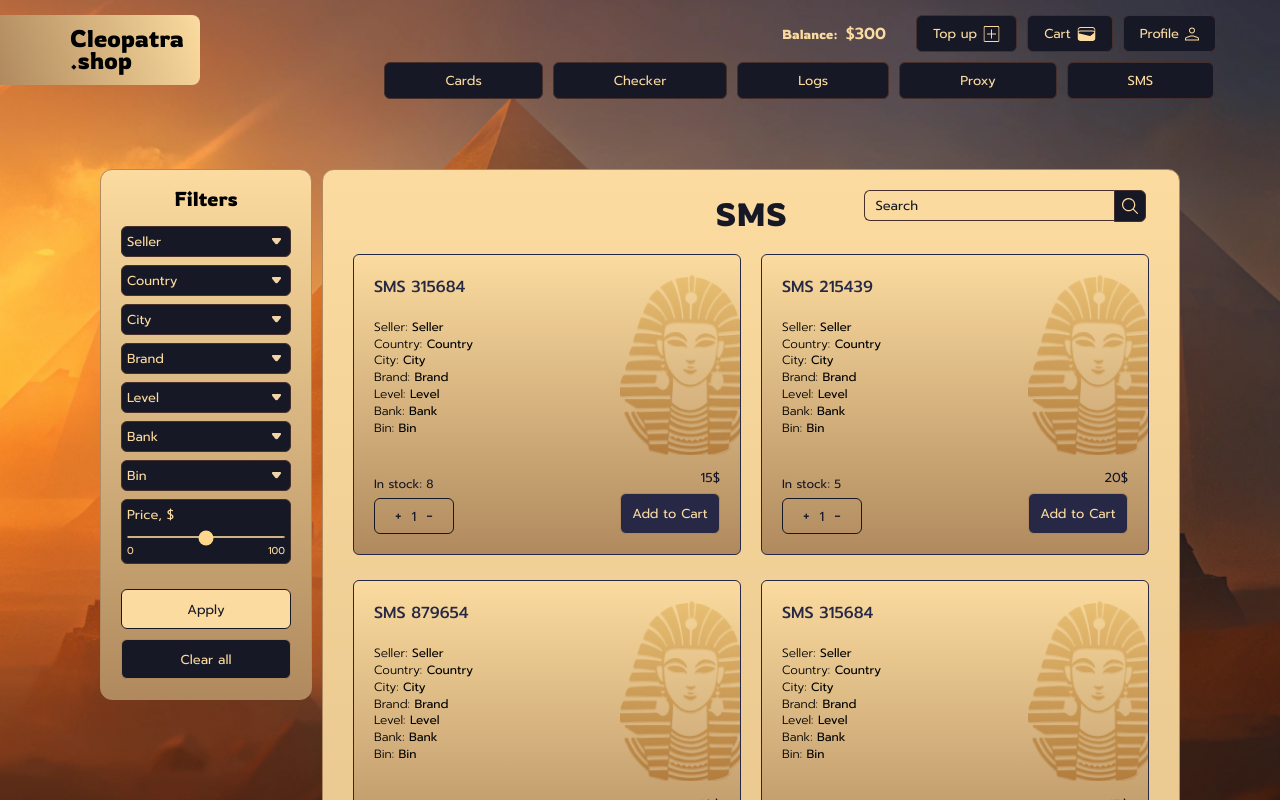
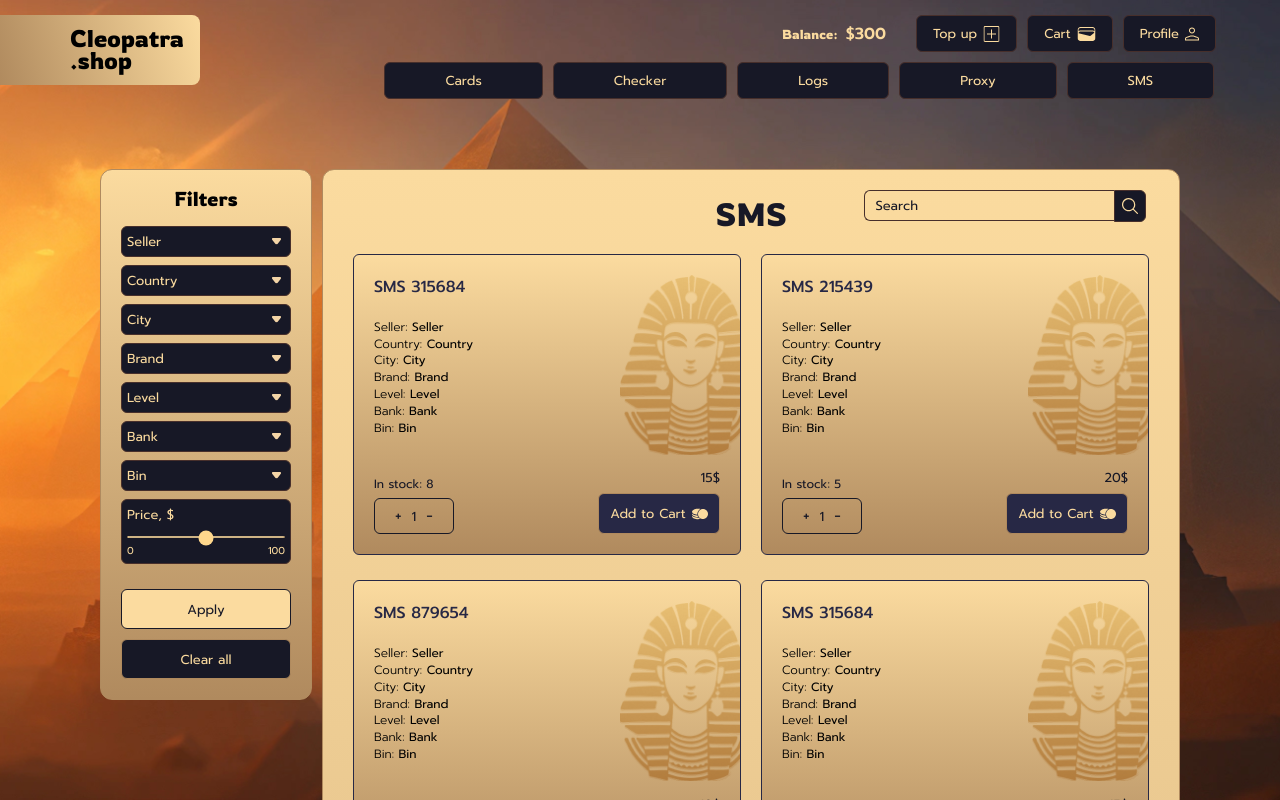
Before and after one commit to GorbachovNikita/cleo_public1, a React (Create React App) app: page /sms in a window 1280 px wide. Shown: the top 800 px of the page. Built offline with nearby package versions, Linux system fonts and the light colour scheme.

Commit message:
add icon for  card button

```diff
--- a/src/components/CardItem/CardItem.css
+++ b/src/components/CardItem/CardItem.css
@@ -12,11 +12,10 @@
   padding: 20px;
   border: 1px solid #272845;
   position: relative;
-  transition: transform 0.3s ease, box-shadow 0.3s ease;
+  transition: box-shadow 0.3s ease;
 }
 
 .card-item:hover {
-  transform: scale(1.04);
   box-shadow: 0 4px 20px rgba(0, 0, 0, 0.3);
 }
 
@@ -95,11 +94,16 @@
   border: 1px solid #b08a5e;
   color: #fbdb9f;
   font-size: 13px;
-  width: 100px;
+  width: 122px;
   height: 41px;
   bottom: 20px;
   right: 20px;
   position: absolute;
+  display: flex;
+  align-items: center;
+  justify-content: center;
+  flex-direction: row-reverse;
+  gap: 6px;
 }
 
 /* СТИЛИ ДЛЯ ФИЛТРОВ У КАРТОЧКИ */
@@ -171,6 +175,11 @@
   opacity: 0.7;
 }
 
+.icon-money {
+  width: 16px;
+  height: 16px;
+}
+
 @media screen and (max-width: 821px) {
   .cleo-card_img {
     width: 100px;
--- a/src/components/CardItem/CardItem.jsx
+++ b/src/components/CardItem/CardItem.jsx
@@ -1,5 +1,6 @@
 import React, { useState } from 'react';
 import './CardItem.css';
+import MoneyIcon from '../../assets/icons/money.svg';
 
 const CardItem = ({ title, stock, price, seller, country, city, brand, level, bank, bin }) => {
   const [count, setCount] = useState(1);
@@ -48,7 +49,10 @@ const CardItem = ({ title, stock, price, seller, country, city, brand, level, ba
       <div className='cleo-card_img'></div>
       <div className='article-footer'>
         <p className='article-price'>{price * count}$</p>
-        <button className='article-btn' onClick={openPopup}>Add to Cart</button>
+        <button className='article-btn' onClick={openPopup}>
+          <img src={MoneyIcon} alt='Money' className='icon-money'/>
+          Add to Cart
+        </button>
 
       {/* Всплывающее окно */}
       {isPopupVisible &&
--- a/src/pages/Cards/CardsItem/CardsItem.jsx
+++ b/src/pages/Cards/CardsItem/CardsItem.jsx
@@ -1,5 +1,6 @@
 import React, { useState } from 'react';
 import '../../../components/CardItem/CardItem';
+import MoneyIcon from '../../../assets/icons/money.svg';
 
 const CardsItem = ({ title, stock, price }) => {
   const [count, setCount] = useState(1);
@@ -37,7 +38,10 @@ const CardsItem = ({ title, stock, price }) => {
       <div className='cleo-card_img'></div>
       <div className='article-footer'>
         <p className='article-price'>{price * count}$</p>
-        <button className='article-btn'>Add to Cart</button>
+        <button className='article-btn'>
+          <img src={MoneyIcon} alt='Money' className='icon-money'/>
+          Add to Cart
+          </button>
       </div>
     </article>
   );
```
Also changed, not shown: src/assets/icons/money.svg (added).
